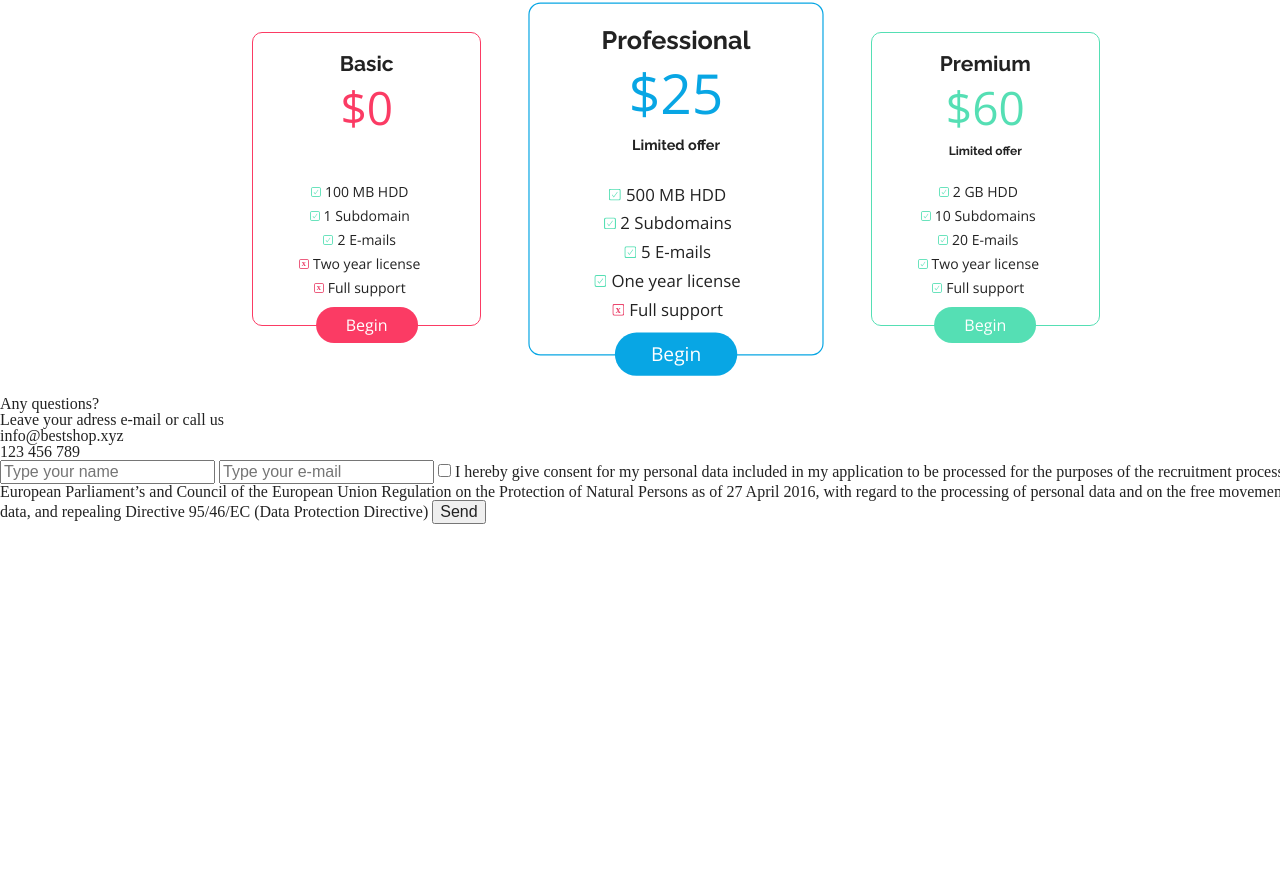
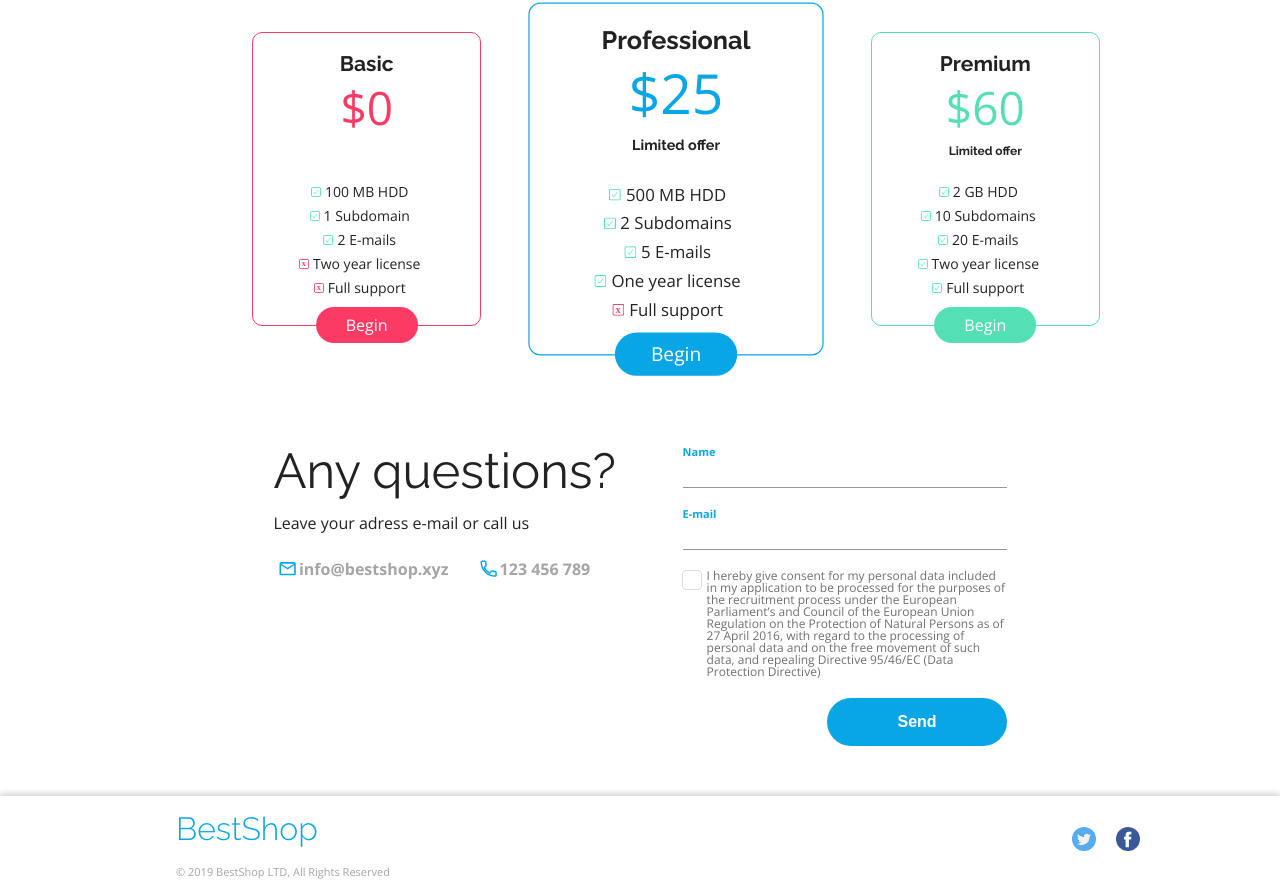
Before and after one commit to KrisGinter/Best-Shop, a plain HTML site: page assets/index.html in a window 1280 px wide. Shown: the part 2879-3761 px from the top of the page. Before the commit the page ends 3403 px from the top, so only its background shows below. Drawn offline with nearby package versions, Linux system fonts and the light colour scheme.

Commit message:
dokończenie warsztatu

```diff
--- a/assets/CSS/style.css
+++ b/assets/CSS/style.css
@@ -442,3 +442,167 @@
 .pricing__box__link-3 {
     background-color: var(--color-green);
 }
+
+.contact .container {
+    display: flex;
+    max-width: 800px;
+    justify-content: space-around;
+    margin-top: 100px;
+}
+
+.form {
+    display: flex;
+    flex-direction: column;
+    max-width: 350px;
+    font-family: "Open Sans", sans-serif;
+}
+
+.contact__questions {
+    max-width: 350px;
+    font-family: "Open Sans", sans-serif;
+}
+
+.contact__questions__details {
+    display: flex;
+    justify-content: space-around;
+    color: var(--color-grey);
+    font-size: 16px;
+    font-weight: 600;
+}
+
+.contact__questions__headline {
+    font-family: "Raleway", sans-serif;
+    font-size: 49px;
+    margin-bottom: 20px;
+}
+
+.contact__questions__text {
+    font-size: 16px;
+    margin-bottom: 30px;
+}
+
+.contact__questions__details__mail, .contact__questions__details__mobile {
+    position: relative;
+}
+
+.contact__questions__details__mail::before {
+    content: "";
+    width: 20px;
+    height: 20px;
+    background-image: url("../Images/Mail Icon.svg");
+    background-size: cover;
+    position: absolute;
+    margin-left: -21px;
+    margin-top: -2px;
+}
+
+.contact__questions__details__mobile::before {
+    content: "";
+    width: 20px;
+    height: 20px;
+    background-image: url("../Images/Phone Icon.svg");
+    background-size: cover;
+    position: absolute;
+    margin-left: -21px;
+    margin-top: -2px;
+}
+
+.name__label, .mail__label {
+    font-weight: 700;
+    color: var(--color-primary);
+    font-size: 11px;
+    margin-bottom: 10px;
+}
+
+.name, .mail {
+    border: none;
+    border-bottom: 1px solid #95989A;
+    margin-bottom: 20px;
+}
+
+.checkbox__consent {
+    font-size: 12px;
+    color: #707070;
+    margin-left: 5px;
+    max-width: 300px;
+}
+
+.form__label {
+    display: flex;
+}
+
+.form__input--checkbox {
+    display: none;
+    cursor: pointer;
+
+}
+
+.checkbox__span {
+    border: 1px solid #ddd;
+    display: inline-block;
+    width: 20px;
+    height: 20px;
+    border-radius: 4px;
+    position: relative;
+    margin-left: -1px;
+    cursor: pointer;
+
+}
+.form__input--checkbox:checked + .checkbox__span::before {
+    content: "";
+    width: 15px;
+    height: 15px;
+    background-image: url("../Images/Checkmark.svg");
+    background-size: cover;
+    background-position: center;
+    margin-left: 1px;
+    margin-top: 1px;
+    position: absolute;
+}
+
+.button {
+    padding: 15px 70px;
+    border-radius: 30px;
+    align-self: flex-end;
+    background-color: var(--color-primary);
+    color: var(--color-white);
+    border: none;
+    font-weight: 700;
+    margin-top: 20px;
+}
+
+
+.footer {
+    margin-top: 50px;
+    box-shadow: 0 -3px 6px #00000029;
+}
+
+.footer .container{
+    display: flex;
+    justify-content: space-between;
+    max-width: 1200px;
+    align-items: center;
+}
+
+
+.footer__logo {
+    font-family: 'Raleway', sans-serif;
+    color: var(--color-primary);
+    font-weight: 300;
+    font-size: 32px;
+    padding: 16px 136px;
+    margin-top: 1px;
+}
+
+.footer__copyright {
+    color: var(--color-grey);
+    font-size: 11px;
+    font-family: "Open Sans", sans-serif;
+    padding: 5px 136px;
+}
+
+.footer__links {
+    display: flex;
+    gap: 20px;
+    margin-right: 100px;
+}
--- a/assets/index.html
+++ b/assets/index.html
@@ -152,8 +152,10 @@
          </div>
      </div>
      <form action="" class="form">
-            <input type="text" placeholder="Type your name" class="name">
-            <input type="email" placeholder="Type your e-mail" class="mail">
+         <label class="name__label" for="name">Name</label>
+         <input type="text"  id="name" class="name">
+         <label class="mail__label" for="mail">E-mail</label>
+         <input type="email"  id="mail" class="mail">
          <label class="form__label form__label--checkbox">
              <input type="checkbox" class="form__input--checkbox">
              <span class="checkbox__span"></span>
@@ -163,5 +165,17 @@
          <button class="button" type="submit">Send</button>
      </form>
  </section>
+<footer class="footer">
+    <div class="container">
+        <div class="footer__text">
+            <p class="footer__logo">BestShop</p>
+            <p class="footer__copyright">© 2019 BestShop LTD, All Rights Reserved</p>
+        </div>
+        <div class="footer__links">
+            <img class="footer__image" src="Images/Twitter.svg">
+            <img class="footer__image" src="Images/Facebook.svg">
+        </div>
+    </div>
+</footer>
 </body>
 </html>
```
Lines whose indentation alone changed are shown as unchanged.
